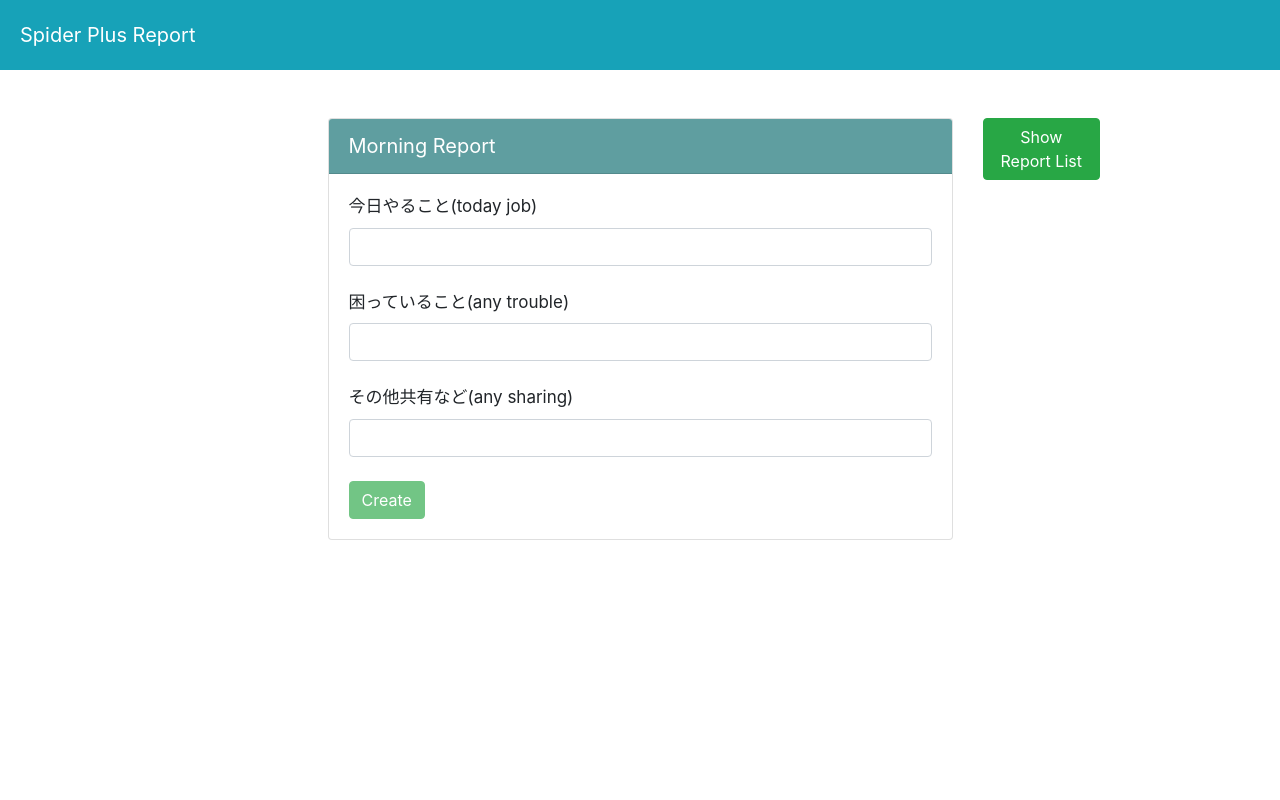
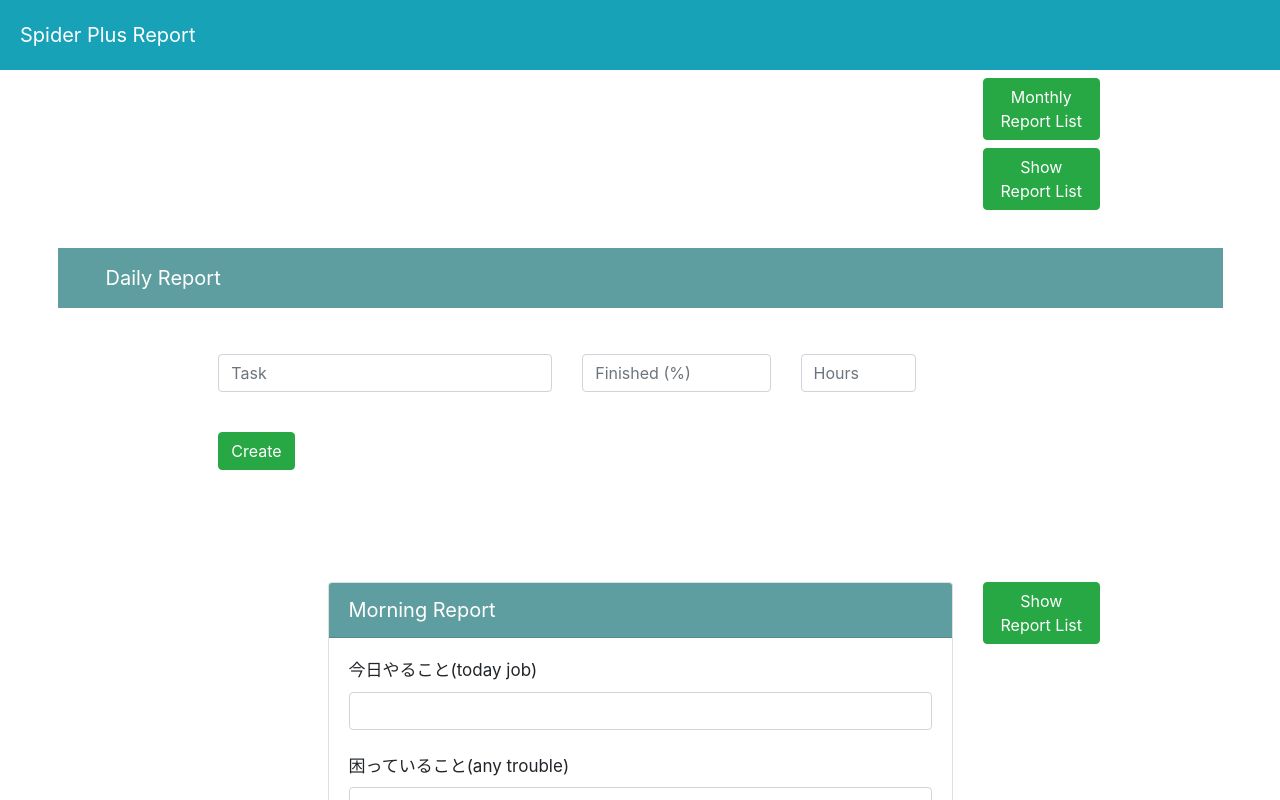
Before and after one commit to Theint-Haymann-Hnin/spider-plus-report-app, a Nuxt app: page /scmreport in a window 1280 px wide. Shown: the top 800 px of the page. Built offline with nearby package versions, Linux system fonts and the light colour scheme.

Commit message:
del condition

```diff
--- a/pages/scmreport.vue
+++ b/pages/scmreport.vue
@@ -2,7 +2,8 @@
   <div>
     <navbar></navbar>
     <!-- scm report (12 to 5) -->
-    <div v-if="this.currenttime > 11 && this.currenttime < 13">
+    <!-- <div v-if="this.currenttime > 11 && this.currenttime < 13"> -->
+    <div>
       <div class="row mt-2">
         <div class="col-md-3"></div>
         <div class="col-md-3"></div>
@@ -83,11 +84,7 @@
               </div>
               <span> </span>
             </div>
-            <button
-              class="btn btn-success"
-              @click.prevent="addReport()"
-              :disabled="inputs.task && inputs.progress && inputs.hour === ''"
-            >
+            <button class="btn btn-success" @click.prevent="addReport()">
               Create
             </button>
           </form>
```
